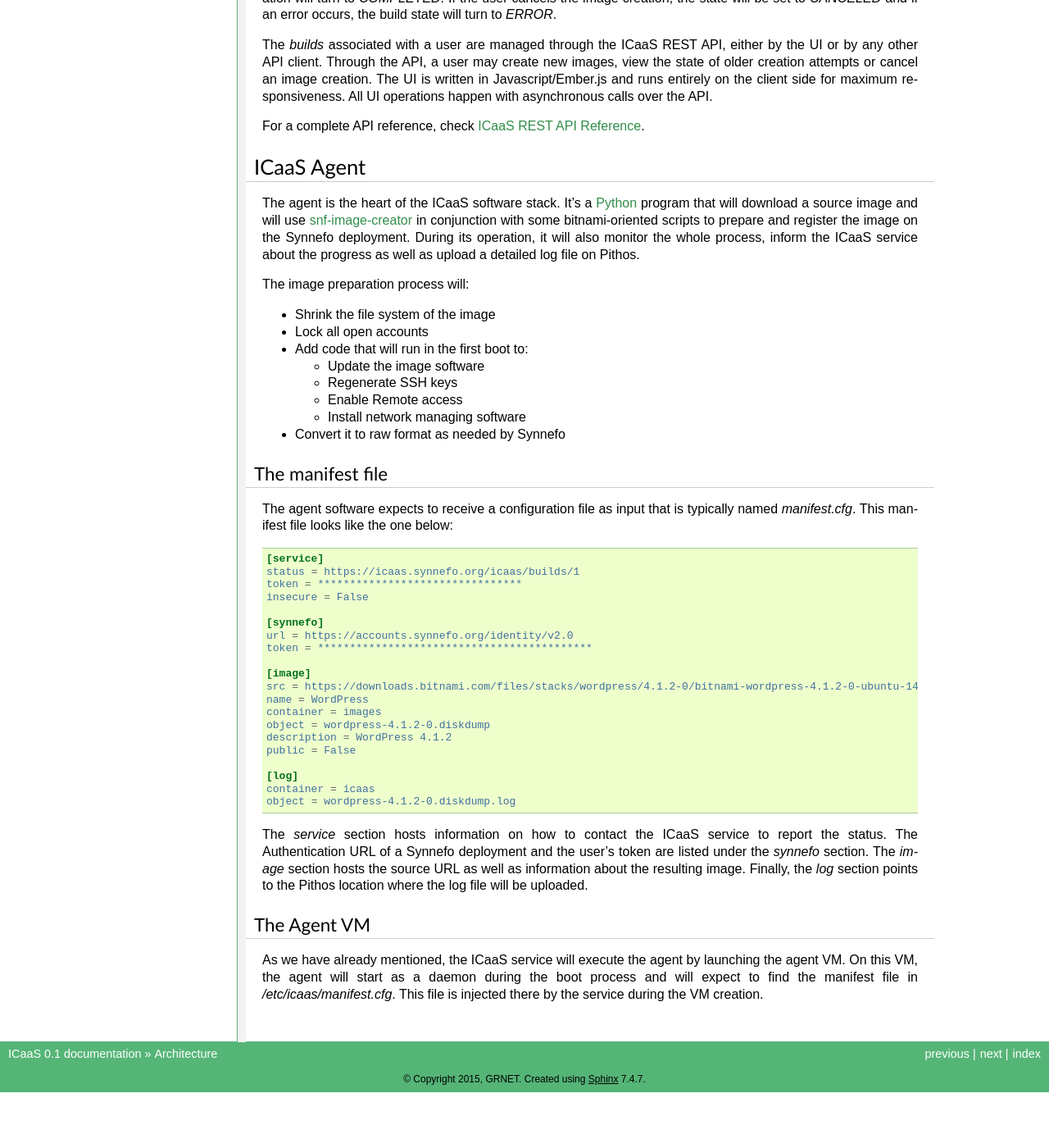
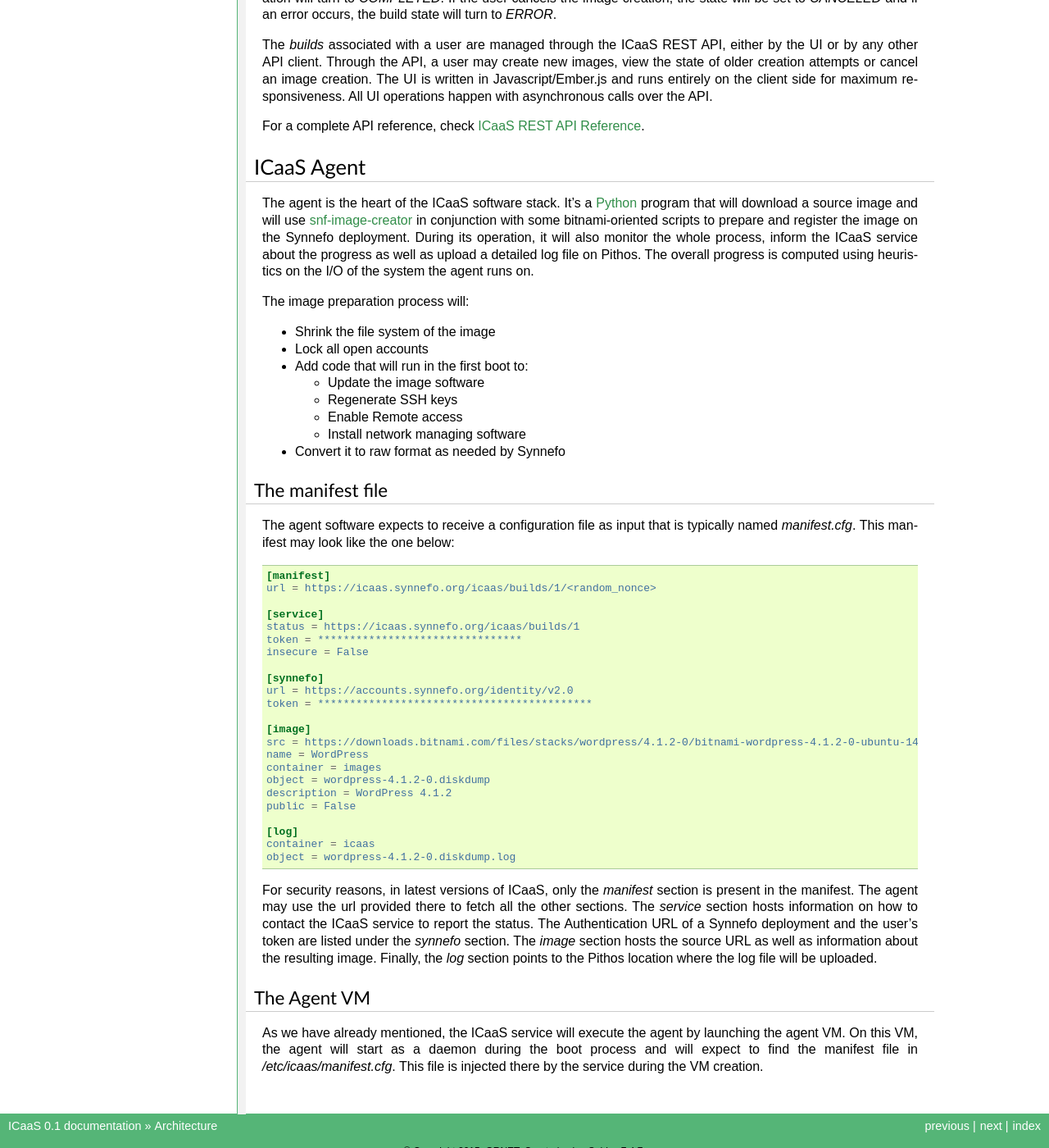
Before and after one commit to grnet/icaas, a Sphinx documentation site: the page built from docs/architecture.rst, in a window 1280 px wide and 1400 px high, scrolled down 1945 px. Shown: the whole window at 82% size. Built offline with Sphinx 7.4.7, drawn with Linux system fonts in a browser that asks for light colours; before the commit the page ends 3277 px from its top, so only the background shows below that.

Commit message:
docs: Update about the agent-progress enhancements

```diff
--- a/docs/architecture.rst
+++ b/docs/architecture.rst
@@ -147,7 +147,8 @@ use `snf-image-creator
 conjunction with some bitnami-oriented scripts to prepare and register the
 image on the Synnefo deployment. During its operation, it will also monitor the
 whole process, inform the ICaaS service about the progress as well as upload a
-detailed log file on Pithos.
+detailed log file on Pithos. The overall progress is computed using heuristics
+on the I/O of the system the agent runs on.
 
 The image preparation process will:
 
@@ -165,9 +166,12 @@ The manifest file
 -----------------
 
 The agent software expects to receive a configuration file as input that is
-typically named `manifest.cfg`. This manifest file looks like the one below:
+typically named `manifest.cfg`. This manifest may look like the one below:
 
 .. code-block:: ini
+
+  [manifest]
+  url = https://icaas.synnefo.org/icaas/builds/1/<random_nonce>
 
   [service]
   status = https://icaas.synnefo.org/icaas/builds/1
@@ -190,12 +194,14 @@ typically named `manifest.cfg`. This manifest file looks like the one below:
   container = icaas
   object = wordpress-4.1.2-0.diskdump.log
 
-The `service` section hosts information on how to contact the ICaaS service to
-report the status. The Authentication URL of a Synnefo deployment and the
-user's token are listed under the `synnefo` section. The `image` section hosts
-the source URL as well as information about the resulting image. Finally, the
-`log` section points to the Pithos location where the log file will be
-uploaded.
+For security reasons, in latest versions of ICaaS, only the `manifest` section
+is present in the manifest. The agent may use the url provided there to fetch
+all the other sections. The `service` section hosts information on how to
+contact the ICaaS service to report the status. The Authentication URL of a
+Synnefo deployment and the user's token are listed under the `synnefo` section.
+The `image` section hosts the source URL as well as information about the
+resulting image. Finally, the `log` section points to the Pithos location where
+the log file will be uploaded.
 
 The Agent VM
 ------------
```
Also changed, not shown: docs/api.rst (+22 -9 lines).
